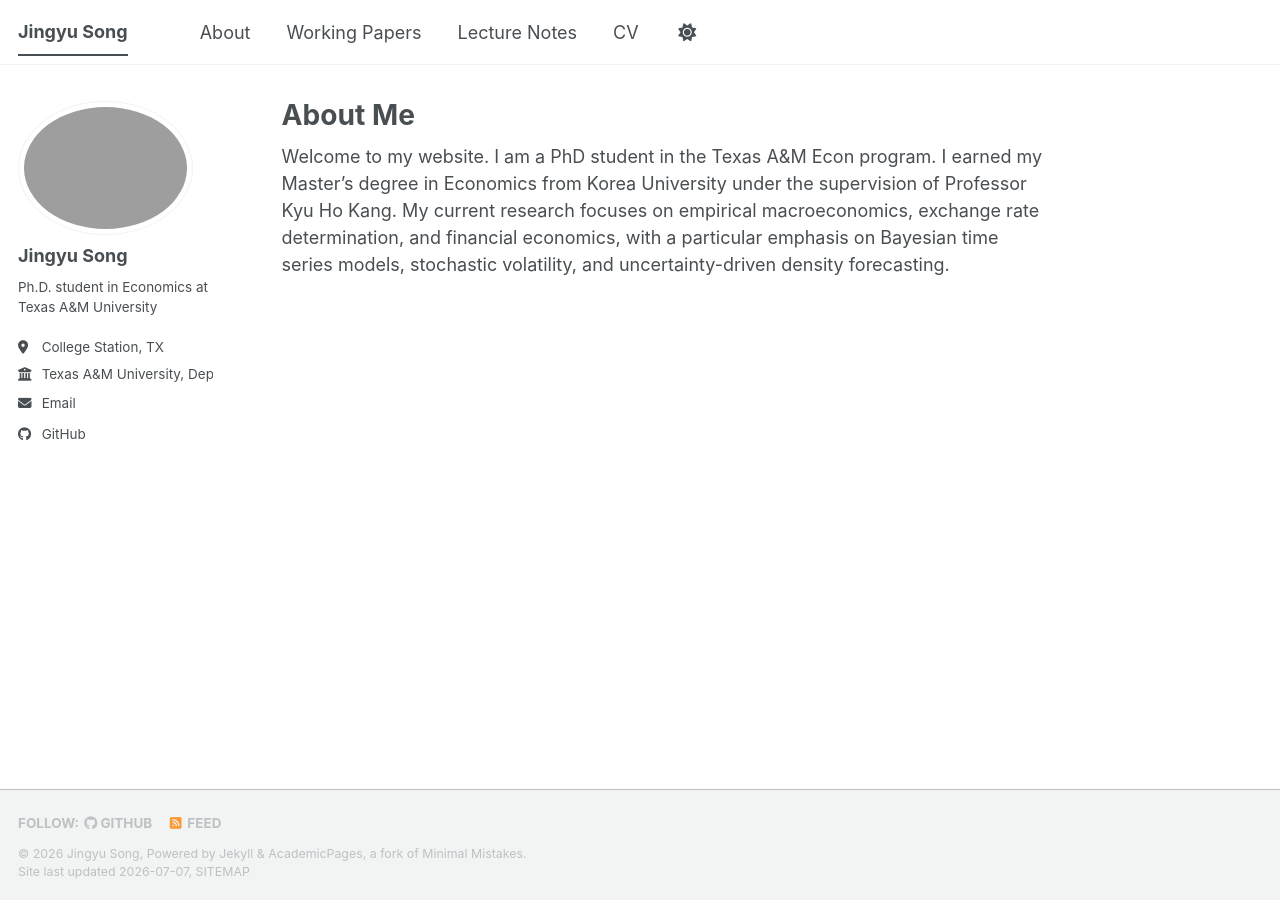
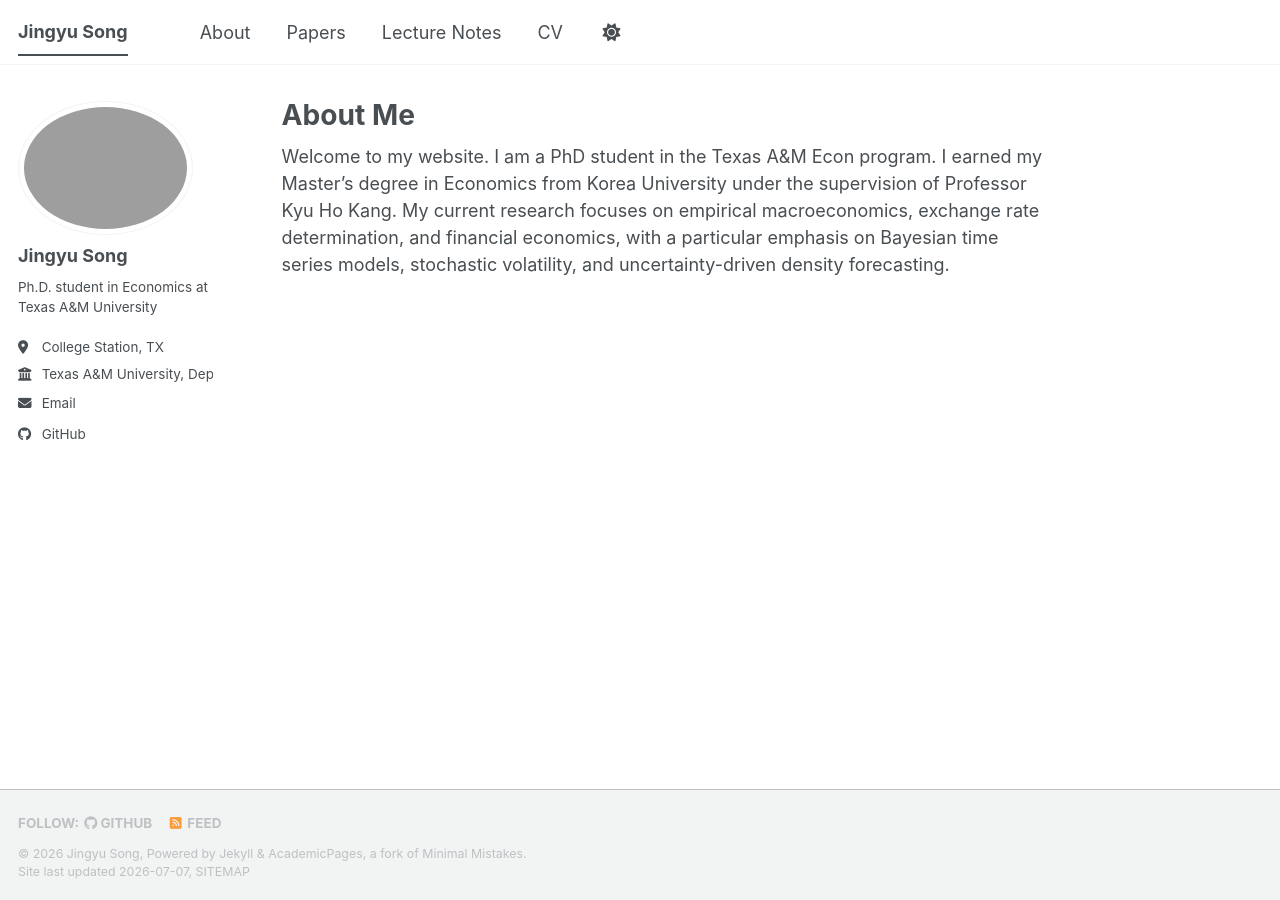
Before and after one commit to Jingyu-96/Jingyu-96.github.io, a Jekyll site: the page built from _pages/about.md, in a window 1280 px wide. Built offline with Jekyll 4.4.1, drawn with Linux system fonts in a browser that asks for light colours; a style sheet for code colours, icons or effects is not loaded.

Commit message:
Update navigation.yml

```diff
--- a/_data/navigation.yml
+++ b/_data/navigation.yml
@@ -10,7 +10,7 @@
 main:
   - title: "About"
     url: /
-  - title: "Working Papers"
+  - title: "Papers"
     url: /publications/
   - title: "Lecture Notes"
     url: /teaching/
```
